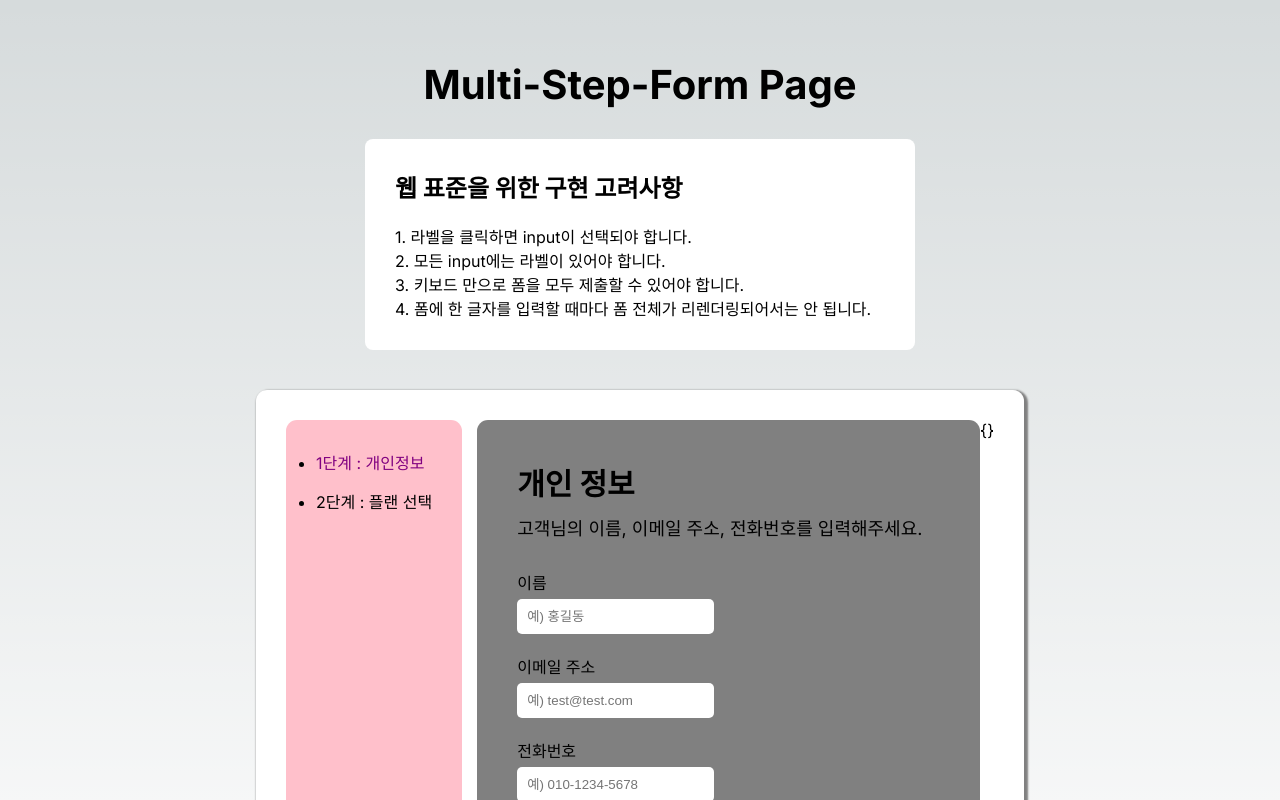
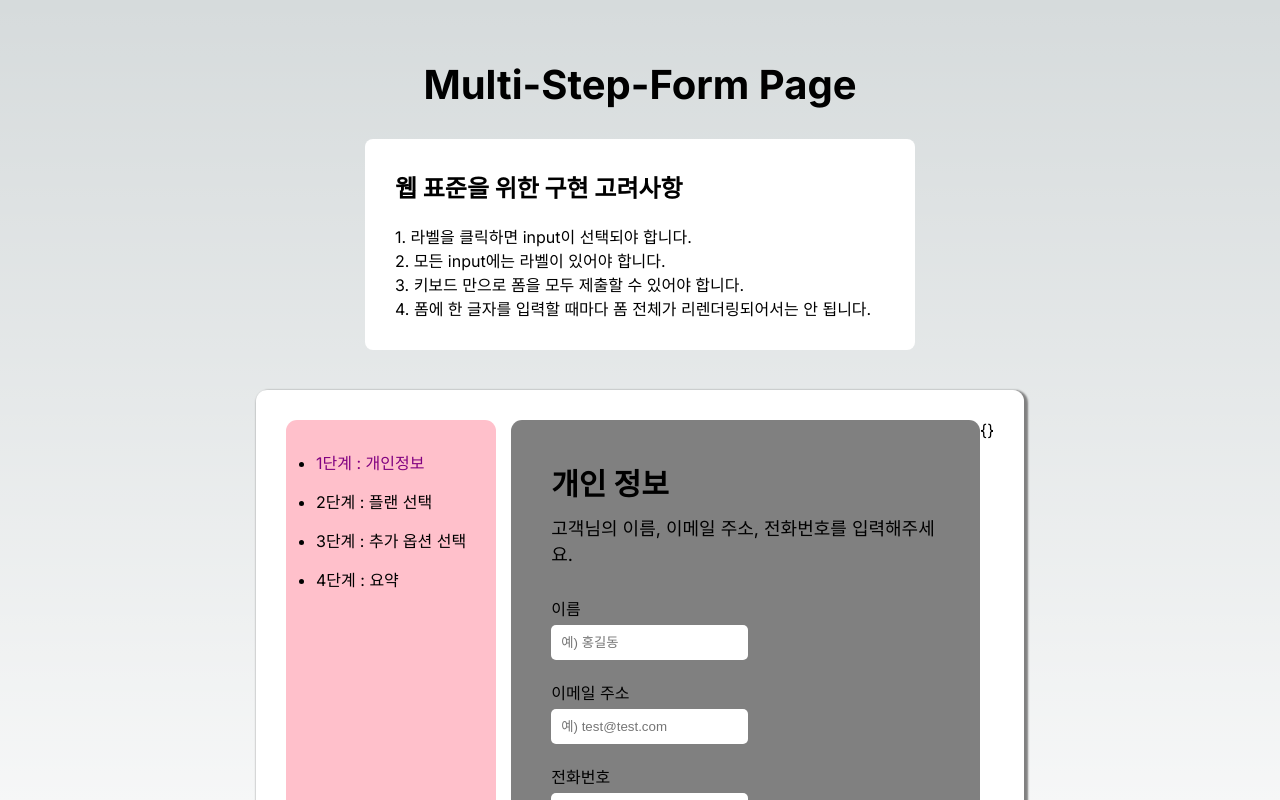
Before and after one commit to JunnieLee/web-standards-considered-components, a Next.js app: page /multi-step-form in a window 1280 px wide. Shown: the top 800 px of the page. Built offline with nearby package versions, Linux system fonts and the light colour scheme.

Commit message:
feat: 왼편 nav 항목 추가 + 3단계 레이아웃 스켈레톤 작성

```diff
--- a/app/multi-step-form/_components/FormContainer.tsx
+++ b/app/multi-step-form/_components/FormContainer.tsx
@@ -6,6 +6,7 @@ import styles from "./formContainer.module.css";
 import { useRouter, useSearchParams } from "next/navigation";
 import { FormStepOne } from "./FormStepOne";
 import { FormStepTwo } from "./FormStepTwo";
+import { FormStepThree } from "./FormStepThree";
 
 /**
  * 주문이나, 온보딩을 하는 폼
@@ -60,6 +61,14 @@ export const FormContainer = () => {
           router.push("/multi-step-form?step=1");
         }}
       />
+      <FormStepThree
+        id={id}
+        step={step}
+        handleOnSubmit={handleOnSubmit}
+        onClickGoBackButton={() => {
+          router.push("/multi-step-form?step=2");
+        }}
+      />
       {JSON.stringify(formState)}
     </>
   );
@@ -83,6 +92,22 @@ export const FormContainer = () => {
             2단계 : 플랜 선택
           </Link>
         </li>
+        <li>
+          <Link
+            href="/multi-step-form?step=3"
+            aria-current={step === 3 ? "page" : undefined}
+          >
+            3단계 : 추가 옵션 선택
+          </Link>
+        </li>
+        <li>
+          <Link
+            href="/multi-step-form?step=4"
+            aria-current={step === 4 ? "page" : undefined}
+          >
+            4단계 : 요약
+          </Link>
+        </li>
       </ul>
     </nav>
   );
--- /dev/null
+++ b/app/multi-step-form/_components/FormStepThree.tsx
@@ -0,0 +1,74 @@
+import { FormEvent } from "react";
+import styles from "./formContainer.module.css";
+import Image from "next/image";
+import IconArcade from "@assets/icons/icon-arcade.svg";
+import IconAdvanced from "@assets/icons/icon-advanced.svg";
+import IconPro from "@assets/icons/icon-pro.svg";
+
+export const FormStepThree = ({
+  id,
+  step,
+  handleOnSubmit,
+  onClickGoBackButton,
+}: {
+  id: string;
+  step: number;
+  handleOnSubmit: (event: FormEvent<HTMLFormElement>) => void;
+  onClickGoBackButton: () => void;
+}) => {
+  return (
+    <section
+      className={styles.stepSection}
+      aria-labelledby={id + "-title" + 3}
+      aria-describedby={id + "-description" + 3}
+      aria-current={step === 3 ? "step" : "false"}
+    >
+      <form onSubmit={(event) => handleOnSubmit(event)}>
+        <h3 id={id + "-title" + 3} className={styles.headerText}>
+          추가옵션 선택
+        </h3>
+        <p id={id + "-description" + 3} className={styles.descriptionText}>
+          추가옵션 선택을 통해 보다 편리하게 서비스를 이용하실 수 있습니다.
+        </p>
+        <section
+          style={{
+            display: "flex",
+            flexDirection: "column",
+            flex: 1,
+            marginTop: 20,
+          }}
+        >
+          <label className={styles.card}>
+            온라인 서비스
+            <input type="checkbox" name="add-ons" value="online-service" />
+            <p>다중 사용자 접속 허용</p>
+          </label>
+          <label className={styles.card}>
+            더 넓은 저장공간
+            <input type="checkbox" name="add-ons" value="larger-storage" />
+            <p>클라우드 저장용량 1TB 추가</p>
+          </label>
+          <label className={styles.card}>
+            커스터마이징 가능한 프로필
+            <input
+              type="checkbox"
+              name="add-ons"
+              value="customizable-profile"
+            />
+            <p>프로필 테마 커스터마이징 가능</p>
+          </label>
+        </section>
+        <button
+          type="button"
+          onClick={onClickGoBackButton}
+          className={styles.goBackButton}
+        >
+          이전 단계
+        </button>
+        <button type="submit" className={styles.submitButton}>
+          다음 단계
+        </button>
+      </form>
+    </section>
+  );
+};
```
